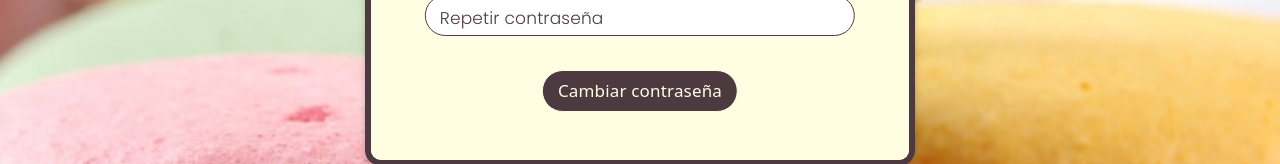
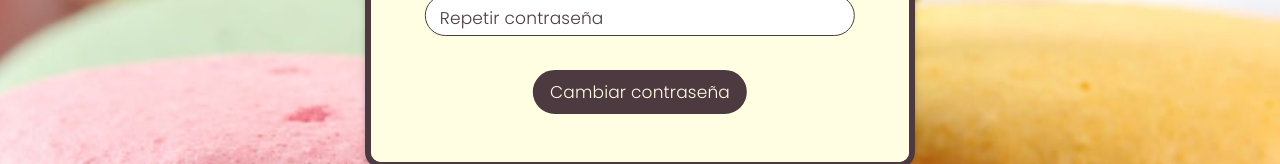
Before and after one commit to marcom25/panaderia-proyect, a React (Create React App) app: page /changePassword in a window 1280 px wide. Shown: the part 357-521 px from the top of the page. Built offline with nearby package versions, Linux system fonts and the light colour scheme; a web font is replaced by a local one; what react-alert-template-snackbar-material-ui would draw is missing.

Commit message:
fix: buttons hover in the whole page

```diff
--- a/src/pages/Cart/components/CartPage/css/CartPage.css
+++ b/src/pages/Cart/components/CartPage/css/CartPage.css
@@ -35,9 +35,8 @@
   }
 
   .returnButton {
-
     background-color: rgb(77, 58, 64);
-    border: 2px solid #FFFEE3;
+    border: 2px solid rgb(77, 58, 64) !important;
     line-height: 0;
     font-size: 17px;
     display: inline-block;
@@ -49,12 +48,15 @@
     letter-spacing: 0.01em;
     position: relative;
     z-index: 1;
-  }
+    transition: .15s ease-in-out !important;
+    -webkit-transition: .15s ease-in-out !important;
+    -moz-transition: .15s ease-in-out !important;
+    -ms-transition: .15s ease-in-out !important;
+    -o-transition: .15s ease-in-out !important;
+}
 
   .returnButton:hover,
   .returnButton:focus {
     color: rgb(77, 58, 64);
-    border: 2px solid rgb(77, 58, 64) !important;
     background-color: #FFFEE3 !important;
-
   }
--- a/src/pages/Login/components/ChangePassword/ChangePassword.jsx
+++ b/src/pages/Login/components/ChangePassword/ChangePassword.jsx
@@ -101,7 +101,7 @@ const ChangePassword = () => {
                   style={{ width: "max-content" }}
                 >
                   <button
-                    className="d-block m-auto poppins text-decoration-none"
+                    className="d-block m-auto font-poppins text-decoration-none"
                     type="submit"
                   >
                     Cambiar contraseña
--- a/src/pages/Login/components/LoginForm/LoginForm.jsx
+++ b/src/pages/Login/components/LoginForm/LoginForm.jsx
@@ -94,7 +94,7 @@ const LoginForm = () => {
 
                   <div className="m-auto" style={{ width: "max-content" }}>
                     <button
-                      className="d-block m-auto mt-4 mb-2 font-poppins text-decoration-none "
+                      className="d-block m-auto mt-4 mb-2 font-poppins text-decoration-none"
                       type="submit"
                     >
                       Iniciar sesión
--- a/src/pages/Login/components/LoginForm/css/LoginForm.css
+++ b/src/pages/Login/components/LoginForm/css/LoginForm.css
@@ -65,7 +65,6 @@ form {
   position: relative;
   display: inline-block;
   box-sizing: border-box;
-
   background-color: inherit;
   border-radius: 40px;
   margin: 40px 0;
@@ -88,7 +87,7 @@ form h1 {
 form button {
   margin-top: 35px;
   background-color: rgb(77, 58, 64);
-  border: 1px solid #FFFEE3;
+  border: 2px solid rgb(77, 58, 64) !important;
   line-height: 0;
   font-size: 17px;
   display: inline-block;
@@ -105,9 +104,7 @@ form button {
 form button:hover,
 form button:focus {
   color: rgb(77, 58, 64);
-  border: 2px solid rgb(77, 58, 64) !important;
   background-color: #FFFEE3 !important;
-
 }
 
 form .question {
```
Also changed, not shown: 1 other file (tests, documents, lock files or other folders).
